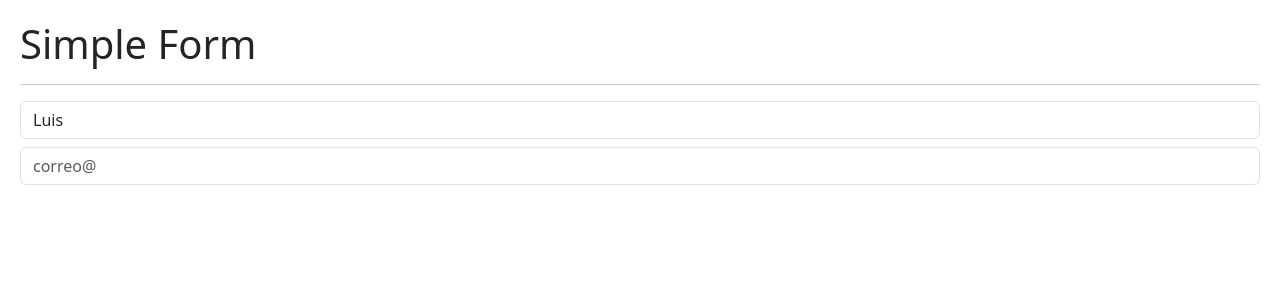
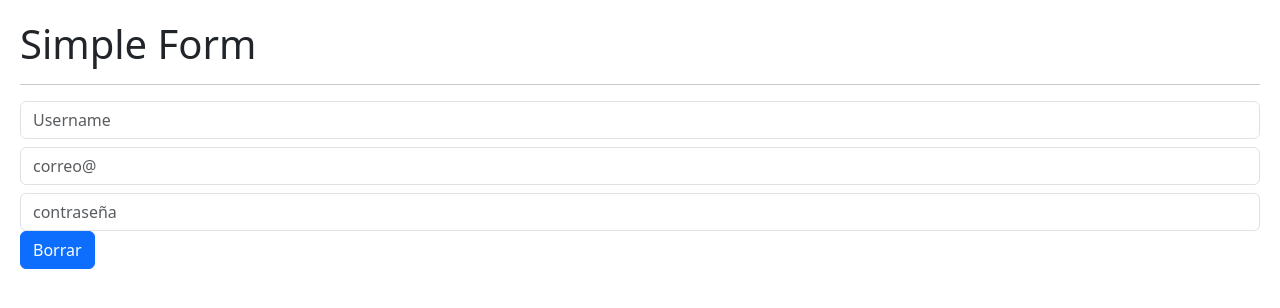
Before and after one commit to LuisJavier55/Hooks, a React (Vite) app: page / in a window 1280 px wide. Shown: the top 308 px of the page. Built offline with nearby package versions, Linux system fonts and the light colour scheme.

Commit message:
Creamos nuevo Formularo con contrseña y creamos customHook, tarea>borrar datos de objeto

```diff
--- /dev/null
+++ b/src/02-useEffect/FormConCustomHook.jsx
@@ -0,0 +1,53 @@
+import { useEffect, useState } from "react"
+import { useForm } from "../hooks/useForm"
+
+
+
+export const FormConCustomHook = () => {
+
+ const {estado, onEventEstado, username, email, password,onBorrarDatos} = useForm({
+  //objeto que se envia al "valorInicial" como paramtro en nuestro customHook
+  username:'',
+  email:'',
+  password:''
+ })
+
+
+
+  return (
+    <>
+    <h1>Simple Form</h1>
+
+    <hr />
+
+
+    <input type="text"
+    className="form-control"
+    placeholder="Username"
+    name="username"// el username esta vinculado con el de nuestro objeto useState = el cual si nosotros ponemos mal uno el input no funcionara
+    value={username}
+    //funcion que se envia como prop
+    onChange={onEventEstado} />
+
+
+    <input type="email"
+    className="form-control mt-2"
+    placeholder="correo@"
+    name="email"
+    value={email}
+    onChange={onEventEstado} />
+
+<input type="password"
+    className="form-control mt-2"
+    placeholder="contraseña"
+    name="password"
+    value={password}
+    onChange={onEventEstado} />
+
+   <button onClick={onBorrarDatos} className="btn btn-primary">Borrar</button>
+
+    </>
+
+  )
+
+}
--- /dev/null
+++ b/src/hooks/useForm.js
@@ -0,0 +1,30 @@
+import { useState } from "react"
+
+
+export const useForm = (valorInicial = {}) => {// "valorInicial" = a objeto que se envia por useForm de "FROMCONCUSTOMHOOK"
+    const [estado, setEstado] = useState(valorInicial) // valor a llamar "estado" y ValorInicial = {}
+
+
+      const onEventEstado = ({ target }) =>{ //funcion a llamar "onEventEstado"
+        setEstado({
+          ...estado,
+          [target.name]:target.value,
+        })
+      }
+
+      const onBorrarDatos = () =>{
+        setEstado({
+            // username:'',
+            // email:'',
+            // password:'',
+
+        })
+      }
+
+  return {
+    ...estado,// spread nos ayuda a obtner nuestros paramatros del objeto, el cual se obtiene con "valorInicial", el cual es un objeto que se envia por "useForm"
+    estado,
+    onEventEstado,
+    onBorrarDatos
+  }
+}
--- a/src/main.jsx
+++ b/src/main.jsx
@@ -1,12 +1,14 @@
 import React from 'react'
 import ReactDOM from 'react-dom/client'
 // import { CounterCustomHook } from './01-useState/CounterCustomHook'
-import { SinpleForm } from './02-useEffect/SinpleForm'
+// import { SinpleForm } from './02-useEffect/SinpleForm'
+import { FormConCustomHook } from './02-useEffect/FormConCustomHook'
 import './index.css'
 
 ReactDOM.createRoot(document.getElementById('root')).render(
   <React.StrictMode>
     {/* <CounterCustomHook /> */}
-    <SinpleForm />
+    {/* <SinpleForm /> */}
+    <FormConCustomHook />
   </React.StrictMode>,
 )
```
